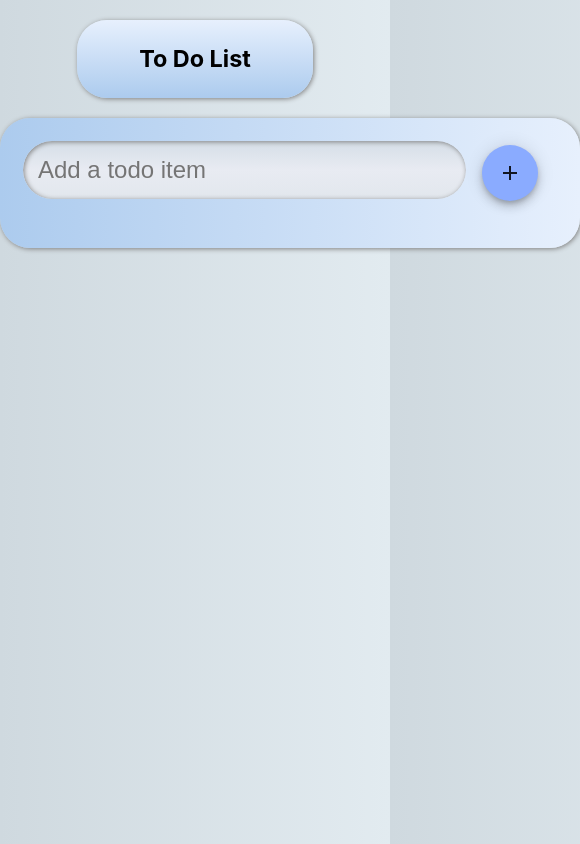
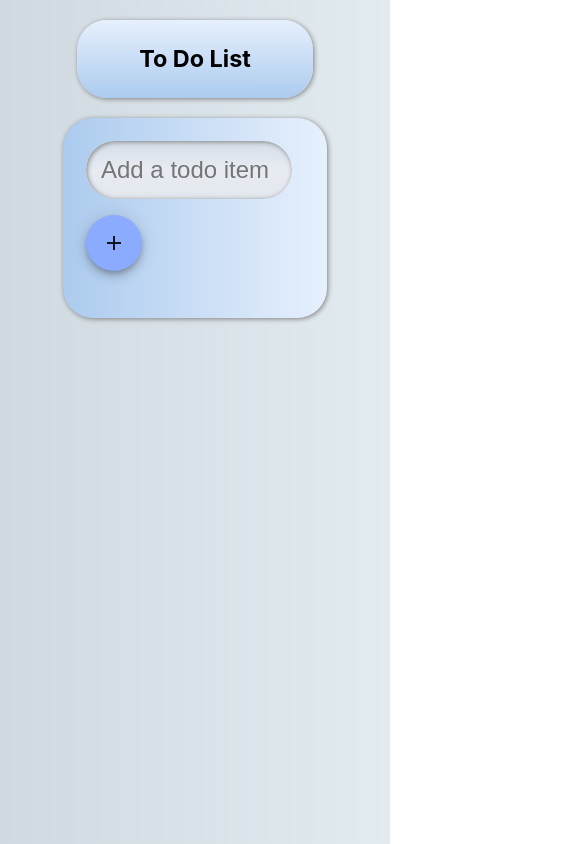
Before and after one commit to Bishesh58/todo-app-react, a React (Create React App) app: page / in a window 390 px wide. Shown: the whole page, 580 px wide, since content can reach past the window. Built offline with nearby package versions, Linux system fonts and the light colour scheme.

Commit message:
small change added on media queries

```diff
--- a/src/Components/FormTodo.css
+++ b/src/Components/FormTodo.css
@@ -33,22 +33,7 @@ input{
     padding: 15px;
     box-shadow: inset 1px 1px 5px gray;
     border: none;
+    outline: none;
     background: linear-gradient(to bottom, #D5DEE7 0%, #E8EBF2 50%, #E2E7ED 100%), linear-gradient(to bottom, rgba(0,0,0,0.02) 50%, rgba(255,255,255,0.02) 61%, rgba(0,0,0,0.02) 73%), linear-gradient(33deg, rgba(255,255,255,0.20) 0%, rgba(0,0,0,0.20) 100%);
  background-blend-mode: normal,color-burn;
 }
-
-@media (max-width: 950px){
-   .form{
-      min-width: 90%;
-   }
-
-}
-
-@media (max-width: 650px){
-    .form{
-       margin: auto;
-        width: 550px;
-       background-color: #1111;
-    }
-
- }
```
